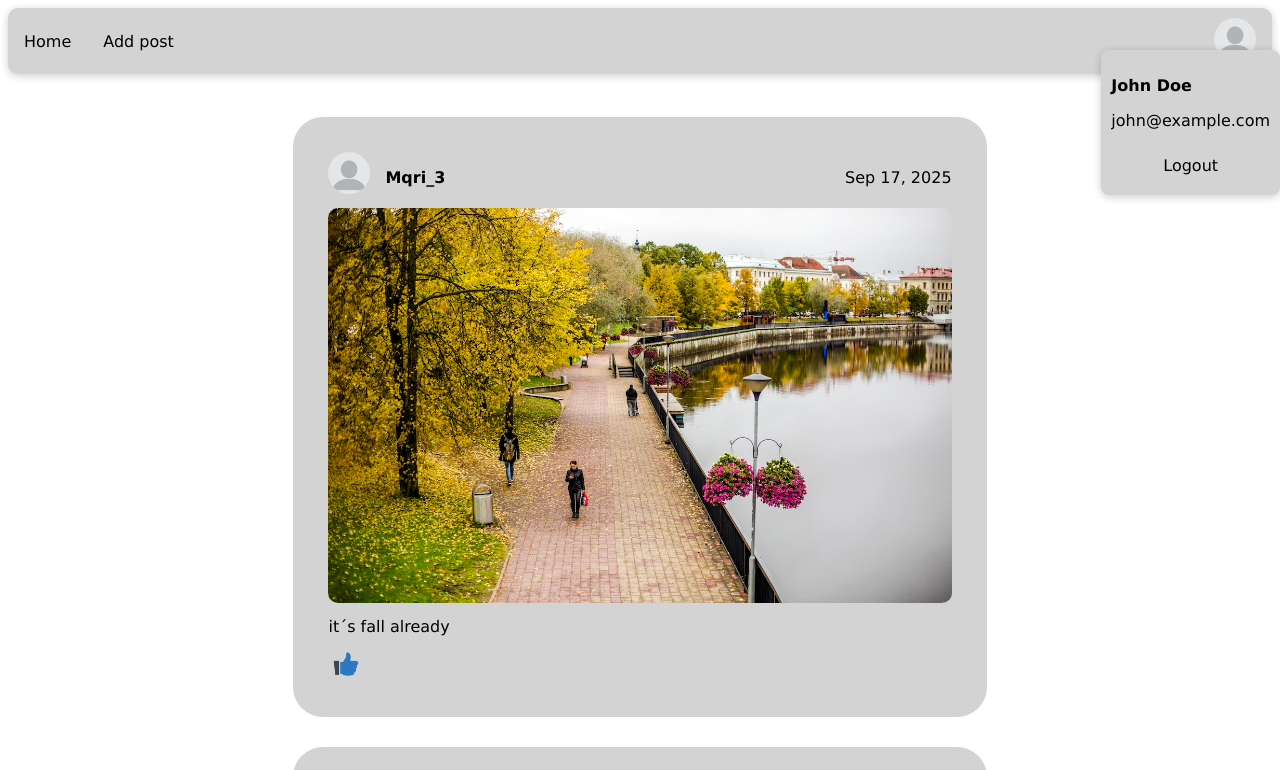
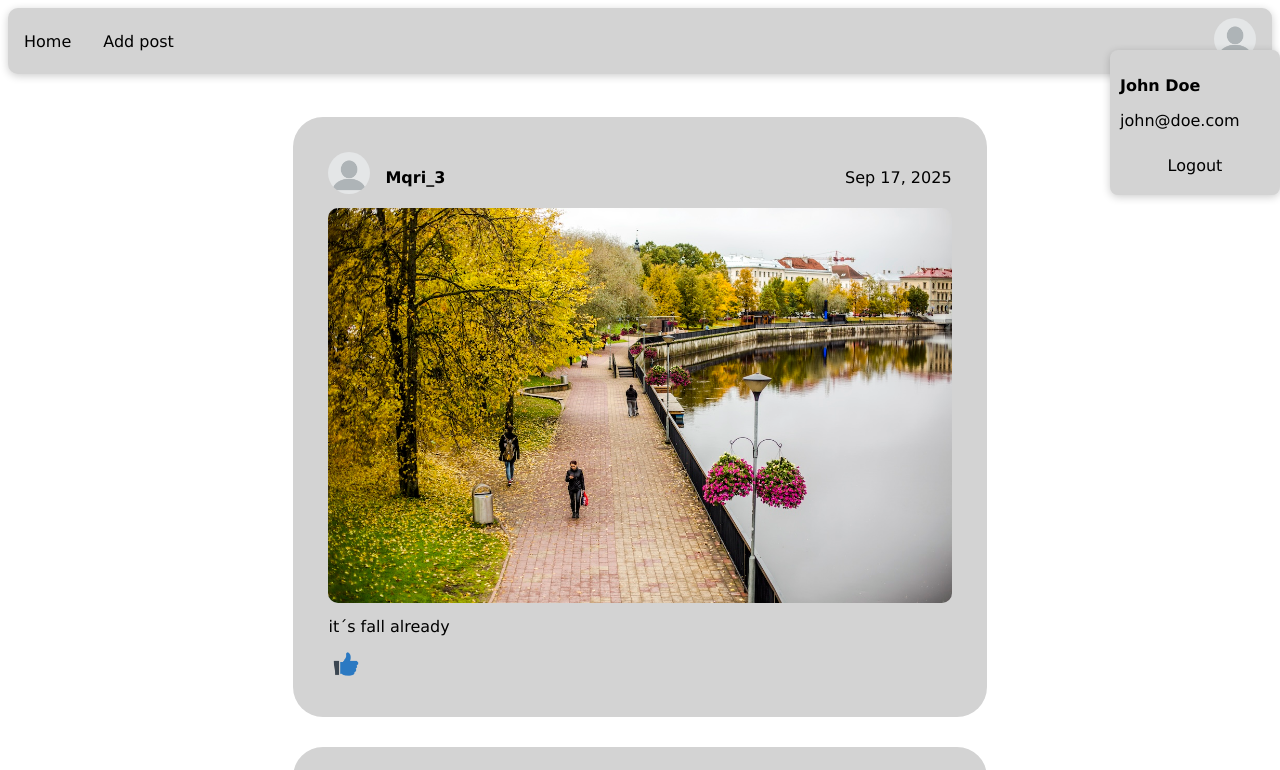
Before and after one commit to 54ndrq/WAD, a plain HTML site: page index.html in a window 1280 px wide. Both pictures are taken after a click on the link 1235 px from the left and 41 px from the top of the page. Shown: the top 770 px of the page. Drawn offline with Linux system fonts and the light colour scheme.

```diff
--- a/index.html
+++ b/index.html
@@ -19,7 +19,7 @@
           </a>
           <div class="dropdown">
             <p><strong>John Doe</strong></p>
-            <p>john@example.com</p>
+            <p>john@doe.com</p>
             <a href="login.html">Logout</a>
           </div>
         </li>
```
